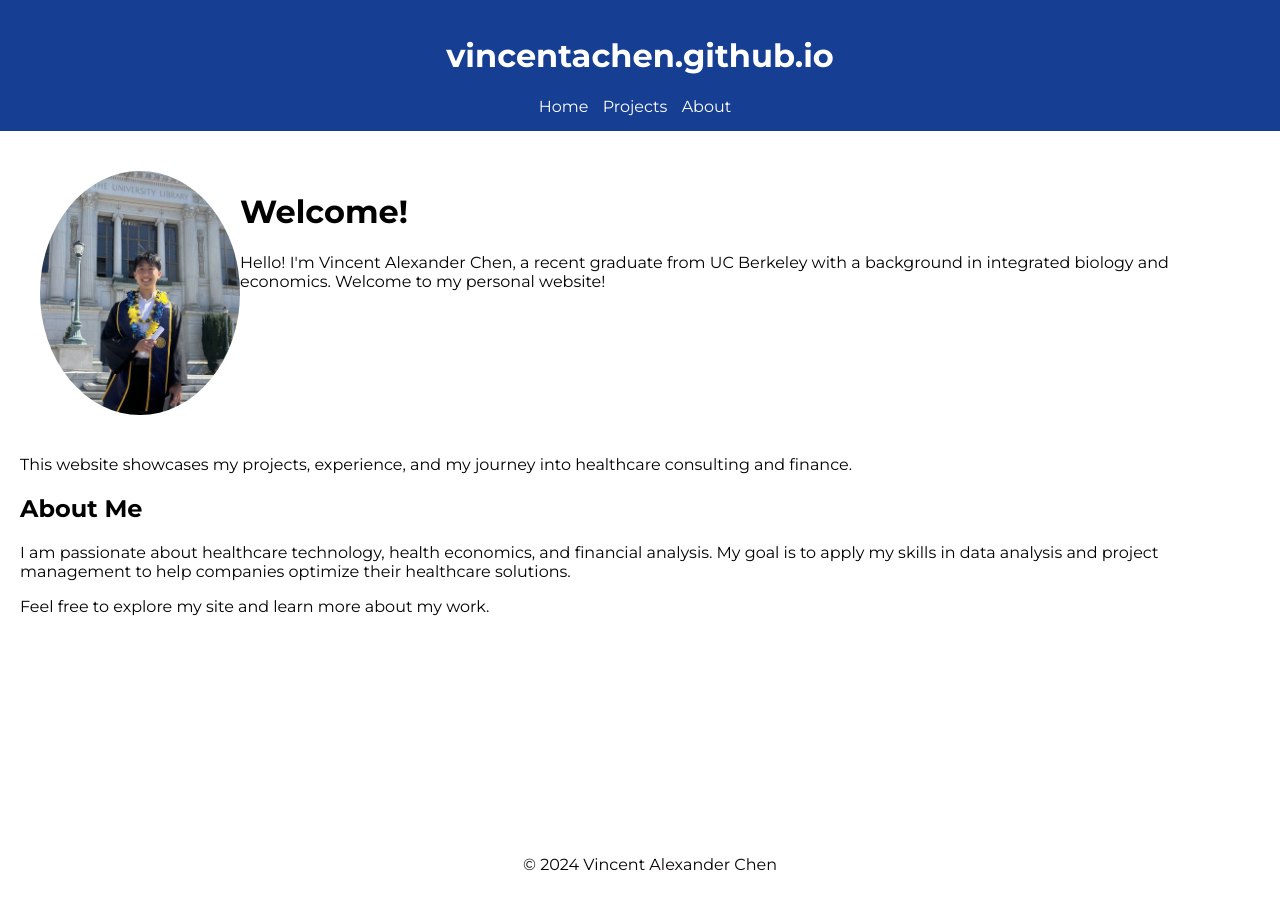
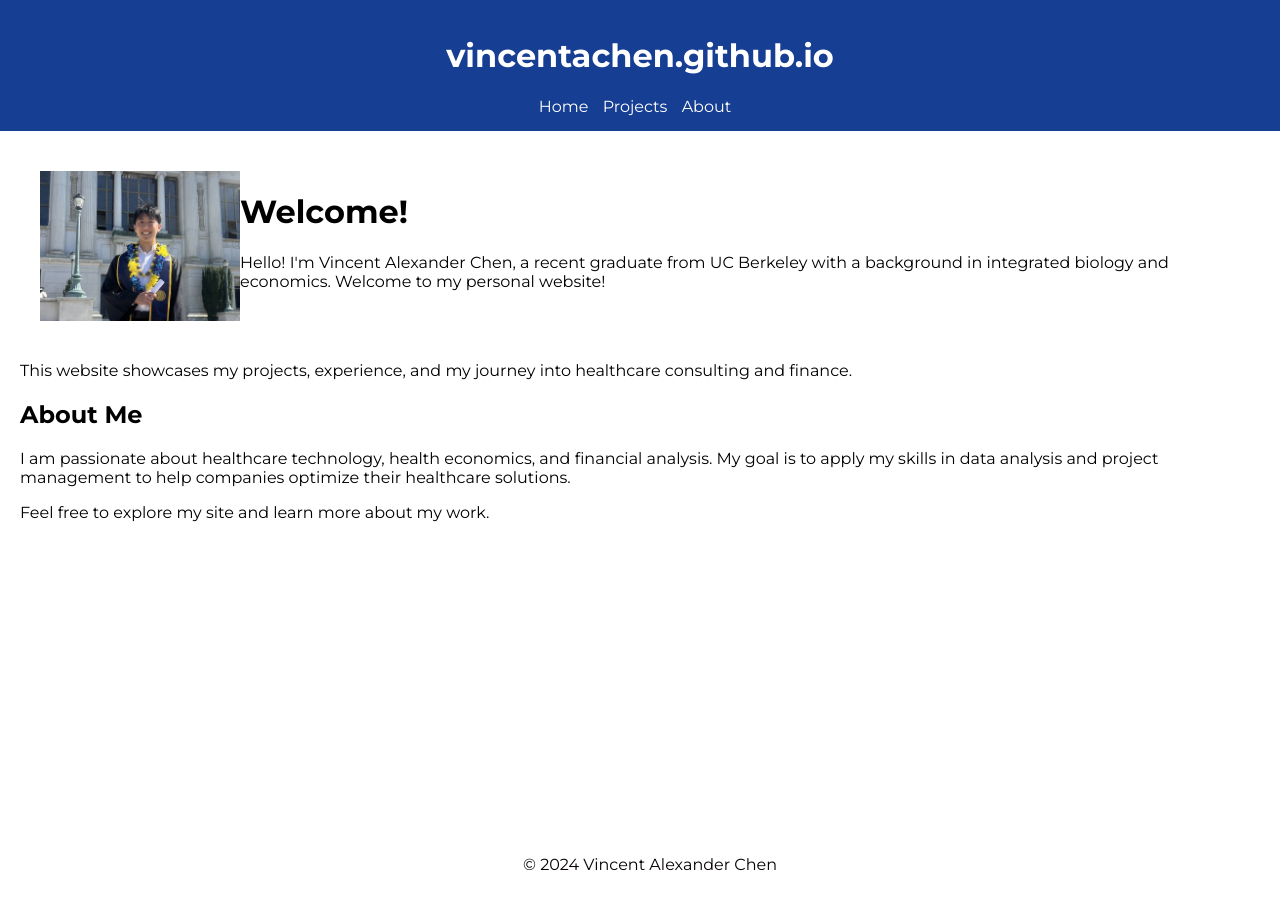
Before and after one commit to vincentachen/vincentachen.github.io, a Jekyll site: the page built from index.md, in a window 1280 px wide. Built offline with Jekyll 4.4.1, drawn with Linux system fonts in a browser that asks for light colours.

Commit message:
Update styles.css

```diff
--- a/assets/css/styles.css
+++ b/assets/css/styles.css
@@ -23,9 +23,9 @@ header {
 
 
 .profile-img {
-    border-radius: 50%;
-    width: 200px; /* Adjust size as needed */
-    height: auto;
+     width: 200px; /* Adjust size as needed */
+    height: 150px; /* Adjust size as needed */
+    object-fit: cover; /* Ensures the image covers the container without distortion */
 }
 
 
```
